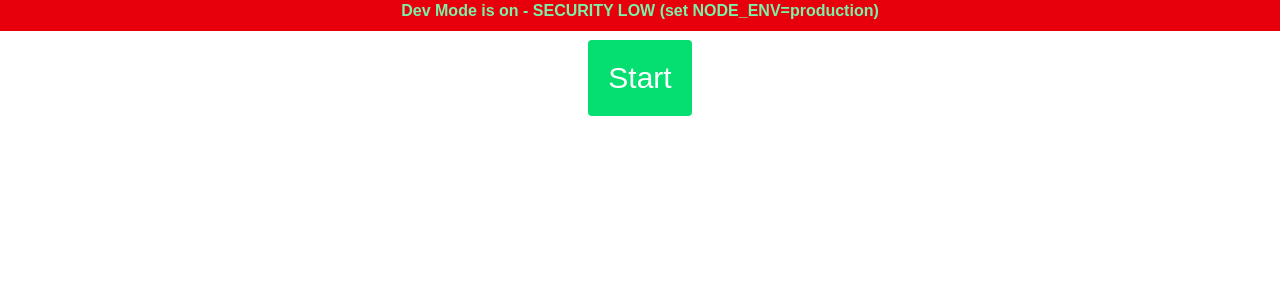
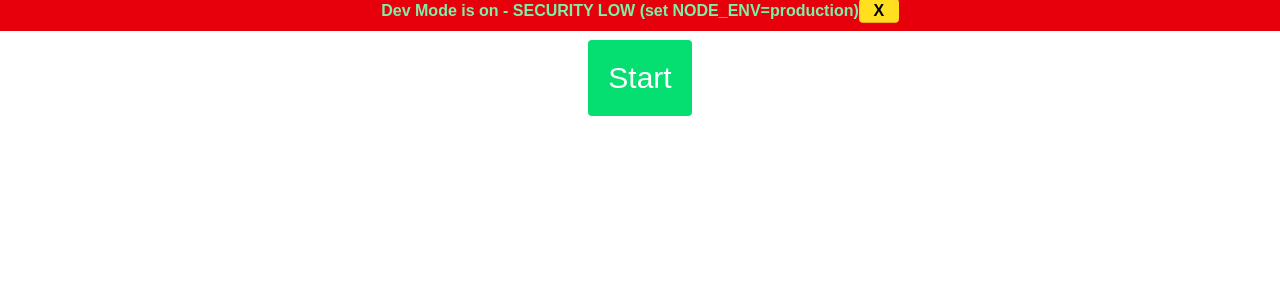
Before and after one commit to Loufouh/piano-learning-interface, a Next.js app in the folder web/: page /game in a window 1280 px wide. Shown: the top 300 px of the page. Built offline with nearby package versions, Linux system fonts and the light colour scheme.

Commit message:
Make Dev Mod Warning Closable

```diff
--- /dev/null
+++ b/web/app/DevModeWarning.tsx
@@ -0,0 +1,25 @@
+"use client";
+
+import { useState } from "react";
+
+export default function DevModeWarning() {
+    const [isVisible, setIsVisible] = useState(true);
+
+    return (
+        <>
+            {isVisible && (
+                <div
+                    className="flex justify-center items-center bg-red-600 min-h-10 font-bold text-green-300 animate-bounce"
+                >
+                    <h1>Dev Mode is on - SECURITY LOW (set NODE_ENV=production)</h1>
+                    <button
+                        className="bg-yellow-300 rounded w-10 text-black cursor-pointer y-10"
+                        onClick={() => setIsVisible(false)}
+                    >
+                        X
+                    </button>
+                </div>
+            )}
+        </>
+    )
+}
--- a/web/app/layout.tsx
+++ b/web/app/layout.tsx
@@ -1,6 +1,7 @@
 import type { Metadata } from "next";
 import { Geist, Geist_Mono } from "next/font/google";
 import "./globals.css";
+import DevModeWarning from "./DevModeWarning";
 
 const geistSans = Geist({
   variable: "--font-geist-sans",
@@ -29,7 +30,7 @@ export default async function RootLayout({
       <body
         className={`${geistSans.variable} ${geistMono.variable} antialiased`}
       >
-        {IS_DEV_MODE && <h1 className="flex justify-center items-center bg-red-600 min-h-10 font-bold text-green-300 animate-bounce">Dev Mode is on - SECURITY LOW (set NODE_ENV=production)</h1>}
+        {IS_DEV_MODE && <DevModeWarning />}
         {children}
       </body>
     </html>
```
